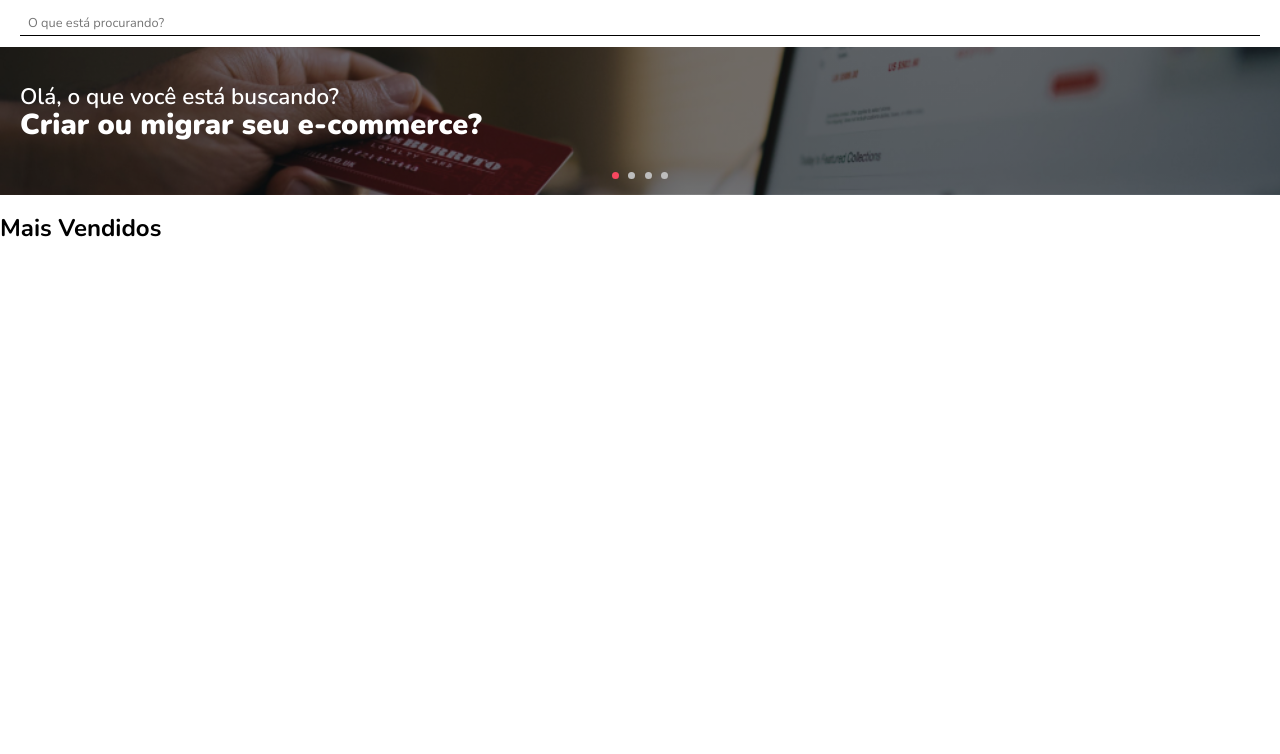
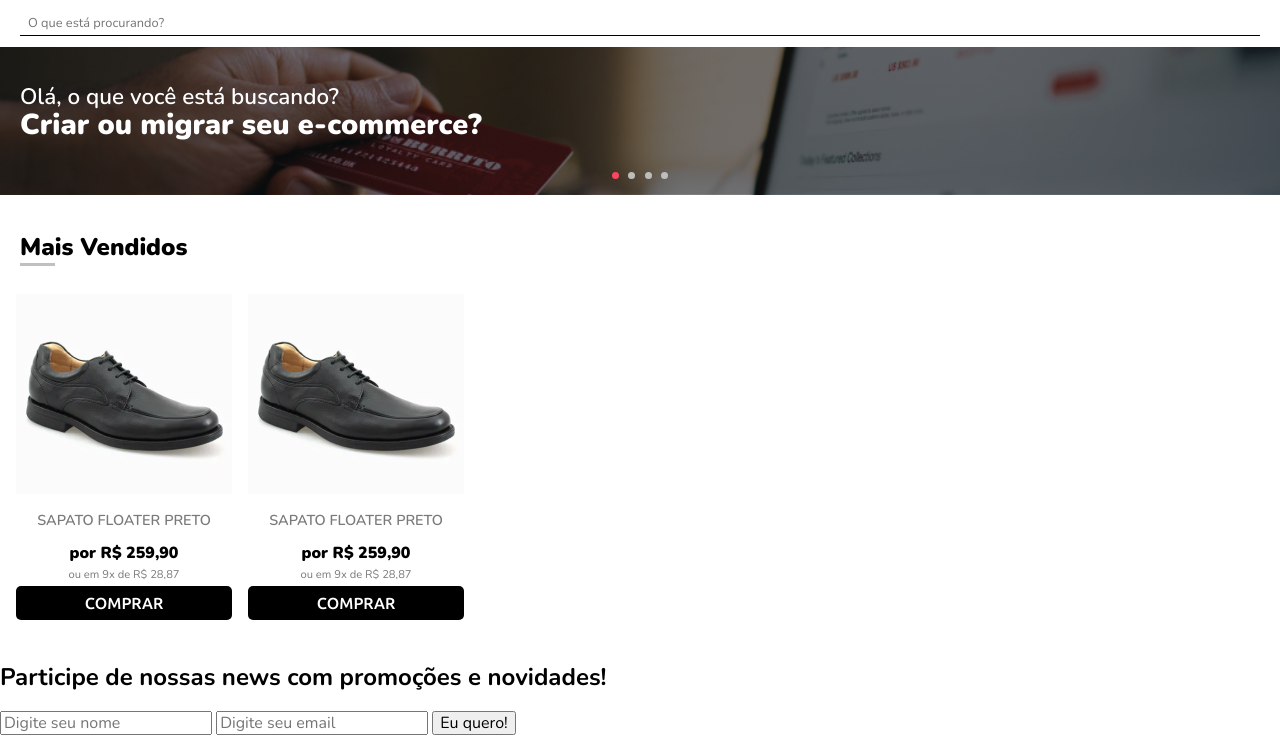
Before and after one commit to aureliocampos/desafio-corebiz, a website: page public/index.html in a window 1280 px wide. Shown: the part 46-800 px from the top of the page. Drawn offline with nearby package versions, Linux system fonts and the light colour scheme.

Commit message:
Adicionando seção de produtos.

```diff
--- a/public/index.html
+++ b/public/index.html
@@ -36,6 +36,36 @@
     </section>
     <section class="section-products">
       <h2 class="section-title">Mais Vendidos</h2>
+      <div class="products-items">
+        <article class="products-item">
+          <figure class="products-figure">
+            <img src="./img/product.jpg" alt="Sapato Floater Preto" srcset="" class="image-responsive">
+          </figure>
+          <h2 class="products-name">Sapato Floater Preto</h2>
+          <div class="stars"></div>
+          <p class="products-price">por R$ 259,90</p>
+          <p class="products-installment">ou em 9x de R$ 28,87</p>
+          <button class="products-buy">Comprar</button>
+        </article>
+        <article class="products-item">
+          <figure class="products-figure">
+            <img src="./img/product.jpg" alt="Sapato Floater Preto" srcset="" class="image-responsive">
+          </figure>
+          <h2 class="products-name">Sapato Floater Preto</h2>
+          <div class="stars"></div>
+          <p class="products-price">por R$ 259,90</p>
+          <p class="products-installment">ou em 9x de R$ 28,87</p>
+          <button class="products-buy">Comprar</button>
+        </article>
+      </div>
+    </section>
+    <section class="section-newsletter">
+      <h2 class="section-title">Participe de nossas news com promoções e novidades!</h2>
+      <form id="form-newsletter" class="section-newsletter-form">
+        <input type="text" name="name" id="name" placeholder="Digite seu nome">
+        <input type="email" name="email" id="email" placeholder="Digite seu email">
+        <button type="submit">Eu quero!</button>
+      </form>
     </section>
   </main>
 <script src="./js/main.min.js"></script>
--- a/src/scss/main.scss
+++ b/src/scss/main.scss
@@ -3,8 +3,10 @@
 // Colors
 $c-white: #fff;
 $c-black: #000;
+$c-coral: #F8475F;
 $c-gray:  #BDBDBD;
-$c-coral: #F8475F;
+$c-mediumgray: #c0c0c0;
+$c-darkgray: #7A7A7A;
 
 // Fonts
 $f-primary: 'Nunito', sans-serif;
@@ -14,12 +16,10 @@ $f-tertiary: 'Ubuntu', sans-serif;
 body {
   font-family: $f-primary;
 }
-
 .image-responsive {
   width: 100%;
   height: auto;
 }
-
 .header {
   display: flex;
   justify-content: space-between;
@@ -46,7 +46,6 @@ body {
     }
   }
 }
-
 .section-banner {
   position: relative;
   background-image: linear-gradient(rgba(0,0,0,0.55), rgba(0,0,0,0.55)),
@@ -69,7 +68,6 @@ body {
     margin-top: 0.2rem;
   }
 }
-
 .dots-items {
   display: flex;
   justify-content: center;
@@ -82,11 +80,63 @@ body {
     width: 7px;
     height: 7px;
     background-color: $c-gray;
+    margin: 0 0.3rem;
     border-radius: 100%;
-    margin: 0 0.3rem;
   }
   span.active {
     background-color: $c-coral;
     outline: none;
   }
 }
+.section-products {
+  padding: 1rem 0.5rem;
+  .section-title {
+    position: relative;
+    font: 900 1.5em $f-primary;
+    color: $c-black;
+    padding: 0 0.75rem;
+    &:after {
+      content: "";
+      display: block;
+      width: 35px;
+      height: 3px;
+      background-color: $c-mediumgray;
+    }
+  }
+}
+.products-items {
+  display: flex;
+  .products-item {
+    text-align: center;
+    margin: 0.5rem;
+    .products-figure {
+      margin: 0;
+    }
+    .products-name {
+      font: 600 0.9em $f-primary;
+      color: $c-darkgray;
+      text-transform: uppercase;
+    }
+    .products-price {
+      font: 800 1em $f-primary;
+      color: $c-black;
+      margin: 0;
+    }
+    .products-installment {
+      font: 400 0.7em $f-primary;
+      color: $c-darkgray;
+      margin: 0.2rem 0;
+    }
+    .products-buy {
+      width: 100%;
+      font: 500 1rem $f-tertiary;
+      color: white;
+      text-transform: uppercase;
+      background: #000;
+      padding: 0.5rem;
+      outline: none;
+      border: none;
+      border-radius: 5px;
+    }
+  }
+}
```
Also changed, not shown: public/css/main.min.css, public/img/product.jpg (added), 1 other file.
